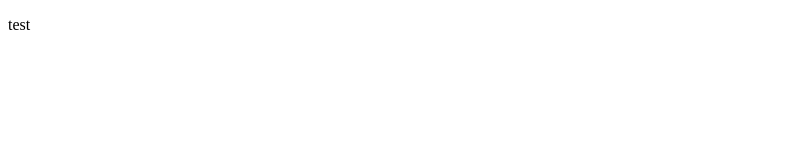
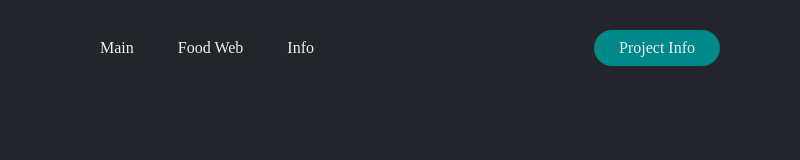
Before and after one commit to CS484-Project/CS484-Project.github.io, an Electron app: page src/foodweb.html in a window 800 px wide. Drawn offline with Linux system fonts and the light colour scheme; no server answers.

Commit message:
add boilerplate to foodweb

```diff
--- a/src/foodweb.html
+++ b/src/foodweb.html
@@ -1,14 +1,23 @@
 <!DOCTYPE html>
 <html>
-    <head>
-        <meta charset="utf-8">
-        <meta http-equiv="X-UA-Compatible" content="IE=edge">
-        <title>Test</title>
-        <meta name="description" content="">
-        <meta name="viewport" content="width=device-width, initial-scale=1">
-        <link rel="stylesheet" href="">
-    </head>
-    <body>
-        <p>test</p>
-    </body>
+  <head>
+    <meta charset="UTF-8" />
+    <meta http-equiv="Content-Security-Policy" content="default-src 'self'; script-src 'self'"/>
+    <meta http-equiv="X-Content-Security-Policy" content="default-src 'self'; script-src 'self'"/>
+    <link rel="stylesheet" href="../components/styles.css" />
+    <title>Polr</title>
+  </head>
+  <body>
+      <header>
+        <nav>
+          <ul class="nav__links">
+            <li><a href="#">Main</a></li>
+            <li><a href="../src/foodweb.html">Food Web</a></li>
+            <li><a href="#">Info</a></li>
+          </ul>
+        </nav>
+        <a class="cta" href="#"><button>Project Info</button></a>
+      </header>
+  </body>
+  <script src="./renderer.js"></script>
 </html>
```
